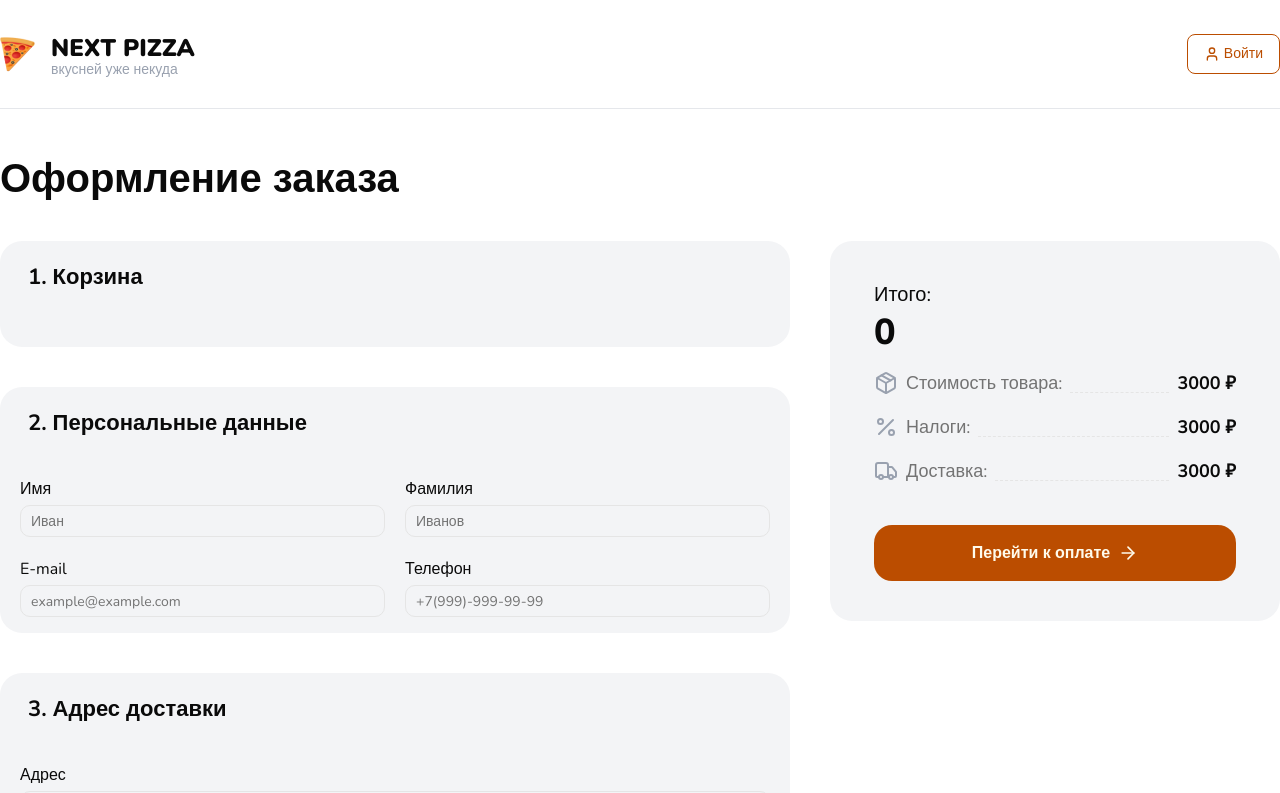
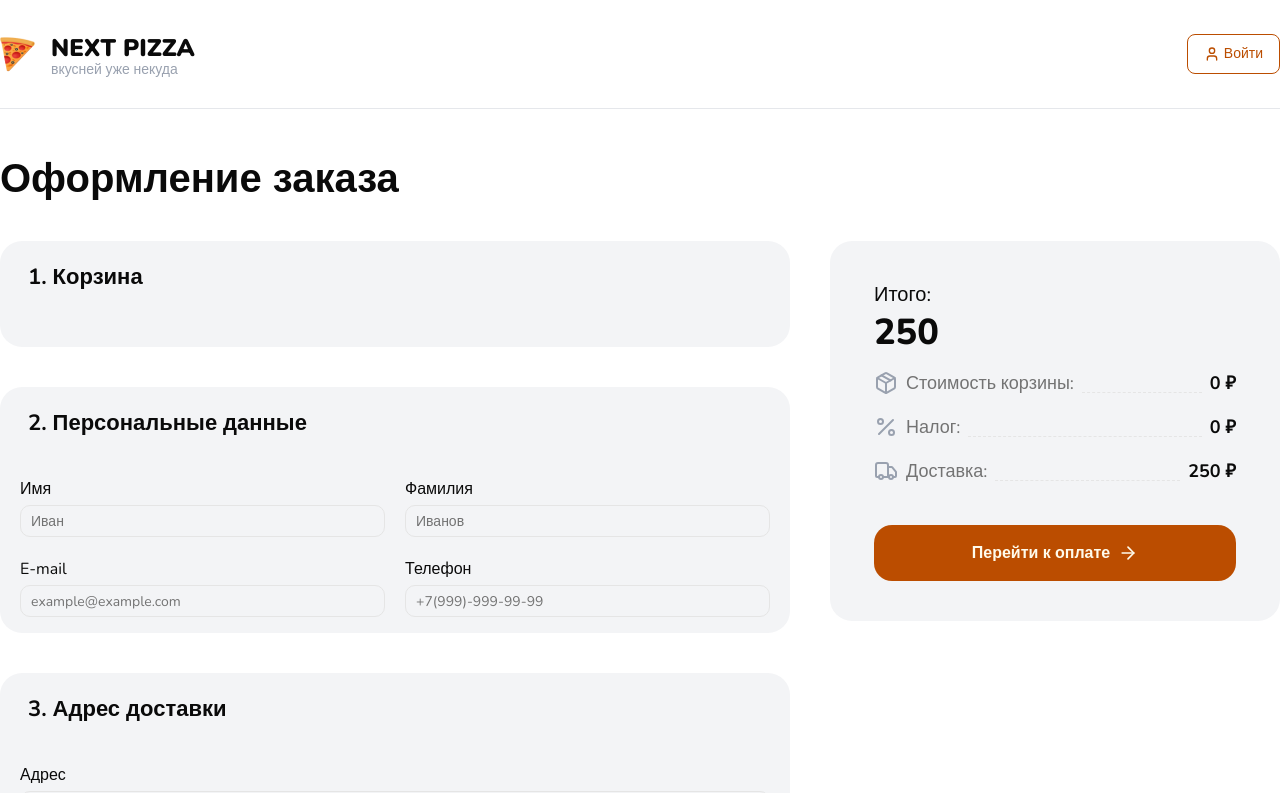
Before and after one commit to danilyakimenko/next-pizza, a Next.js app: page /checkout in a window 1280 px wide. Shown: the top 793 px of the page. Built offline with nearby package versions, Linux system fonts and the light colour scheme; no server answers.

Commit message:
#98 next-pizza: -Checkout page (part 7)

```diff
--- a/app/(checkout)/checkout/page.tsx
+++ b/app/(checkout)/checkout/page.tsx
@@ -13,6 +13,9 @@ import { useCart } from "@/shared/hooks"
 import { getCartItemDetails } from "@/shared/lib"
 import { PizzaSize, PizzaType } from "@/shared/constants/pizza"
 
+const VAT = 15
+const DELIVERY_COST = 250
+
 export default function CheckoutPage() {
   const { totalAmount, updateItemQuantity, items, removeCartItem } = useCart()
 
@@ -24,6 +27,9 @@ export default function CheckoutPage() {
     const newQuantity = type === "plus" ? quantity + 1 : quantity - 1
     updateItemQuantity(id, newQuantity)
   }
+
+  const vatPrice = totalAmount * VAT / 100
+  const totalPrice = totalAmount + vatPrice + DELIVERY_COST
 
   return (
     <Container className="mt-10">
@@ -135,25 +141,25 @@ export default function CheckoutPage() {
           <CheckoutCard className="sticky top-4 p-6">
             <div className="flex flex-col gap-1">
               <span className="text-xl">Итого:</span>
-              <span className="text-4xl font-extrabold">{totalAmount}</span>
+              <span className="text-4xl font-extrabold">{totalPrice}</span>
             </div>
             <CheckoutItemDetails
               title={
                 <div className="flex items-center">
                   <Package className="mr-2 text-gray-400" size={24} />
-                  Стоимость товара:
+                  Стоимость корзины:
                 </div>
               }
-              value="3000 ₽"
+              value={`${totalAmount} ₽`}
             />
             <CheckoutItemDetails
               title={
                 <div className="flex items-center">
                   <Percent className="mr-2 text-gray-400" size={24} />
-                  Налоги:
+                  Налог:
                 </div>
               }
-              value="3000 ₽"
+              value={`${vatPrice} ₽`}
             />
             <CheckoutItemDetails
               title={
@@ -162,7 +168,7 @@ export default function CheckoutPage() {
                   Доставка:
                 </div>
               }
-              value="3000 ₽"
+              value={`${DELIVERY_COST} ₽`}
             />
             <Button
               className="mt-6 h-14 w-full rounded-2xl text-base font-bold"
```
